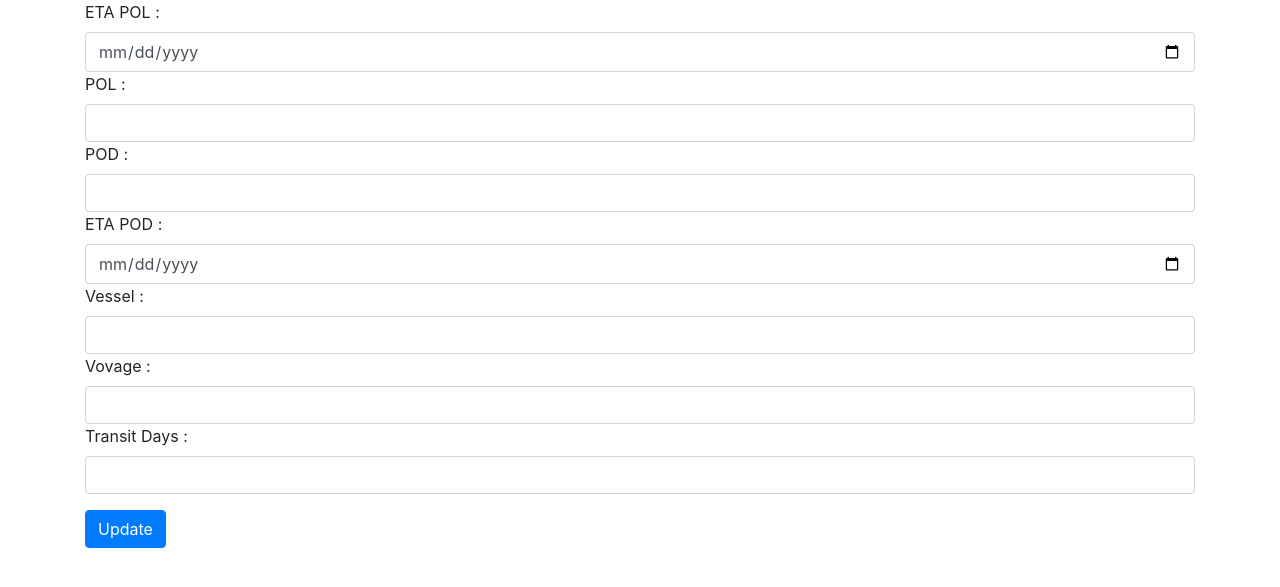
After one commit to Shyan1943/project3, a Flask app: template templates/schedule_update.template.html in a window 1280 px wide. The commit adds this page. Shown: the top 587 px of the page. Run offline with Flask 2, Linux system fonts and the light colour scheme; the template is opened without the code that fills it, so the values that code supplies are empty; some libraries are stand-ins or nearby versions.

Commit message:
Added CRUD route & template

```diff
--- a/app.py
+++ b/app.py
@@ -1,7 +1,8 @@
 from flask import Flask, render_template, request, redirect, url_for, flash
+import os
+from bson.objectid import ObjectId
+from dotenv import load_dotenv
 import pymongo
-from dotenv import load_dotenv
-import os
 import datetime
 
 load_dotenv()
@@ -30,19 +31,19 @@ def schedule_create_form():
 
 @app.route("/schedule/create", methods=["POST"])
 def schedule_create_process():
-    eta_pol_date = request.form.get("eta_pol_date")
+    eta_pol = request.form.get("eta_pol")
     pol = request.form.get("pol")
     pod = request.form.get("pod")
-    eta_pod_date = request.form.get("eta_pod_date")
+    eta_pod = request.form.get("eta_pod")
     vessel = request.form.get("vessel")
     vovage = request.form.get("vovage")
     transit_days = request.form.get("transit_days")
 
     client[DB_NAME].schedule.insert_one({
-        "eta_pol_date": datetime.datetime.strptime(eta_pol_date, "%Y-%m-%d"),
+        "eta_pol": datetime.datetime.strptime(eta_pol, "%Y-%m-%d"),
         "pol": pol,
         "pod": pod,
-        "eta_pod_date": datetime.datetime.strptime(eta_pod_date, "%Y-%m-%d"),
+        "eta_pod": datetime.datetime.strptime(eta_pod, "%Y-%m-%d"),
         "vessel": vessel,
         "vovage": vovage,
         "transit_days": transit_days
@@ -51,6 +52,39 @@ def schedule_create_process():
     return redirect(url_for("home"))
 
 
+@app.route("/schedule/update/<id>")
+def schedule_update_form(id):
+    schedule = client[DB_NAME].schedule.find_one({
+        "_id": ObjectId(id)
+    })
+    return render_template("schedule_update.template.html", schedule=schedule)
+
+@app.route("/schedule/update/<id>", methods=["POST"])
+def schedule_update_process(id):
+    eta_pol = request.form.get("eta_pol")
+    pol = request.form.get("pol")
+    pod = request.form.get("pod")
+    eta_pod = request.form.get("eta_pod")
+    vessel = request.form.get("vessel")
+    vovage = request.form.get("vovage")
+    transit_days = request.form.get("transit_days")
+
+    client[DB_NAME].schedule.update_one({
+        "_id": ObjectId(id)
+    }, {
+        "$set": {
+            "eta_pol": datetime.datetime.strptime(eta_pol, "%Y-%m-%d"),
+            "pol": pol,
+            "pod": pod,
+            "eta_pod": datetime.datetime.strptime(eta_pod, "%Y-%m-%d"),
+            "vessel": vessel,
+            "vovage": vovage,
+            "transit_days": transit_days
+        }
+    })
+    flash(f"'{vessel} V.{vovage}' has been updated")
+    return redirect(url_for("home"))
+
 # "magic code" -- boilerplate
 if __name__ == '__main__':
     app.run(host=os.environ.get('IP'),
--- /dev/null
+++ b/templates/schedule_update.template.html
@@ -0,0 +1,39 @@
+<!doctype html>
+{% extends "layout.template.html" %}
+
+{% block title %}Update Schedule{% endblock %}
+
+{% block content %}
+<form method="POST">
+    <div>
+        <label>ETA POL :</label>
+        <input type="date" class="form-control" name="eta_pol" value="{{schedule.eta_pol}}"/>
+    </div>
+    <div>
+        <label>POL :</label>
+        <input type="text" class="form-control" name="pol" value="{{schedule.pol}}"/>
+    </div>
+    <div>
+        <label>POD :</label>
+        <input type="text" class="form-control" name="pod" value="{{schedule.pod}}"/>
+    </div>
+    <div>
+        <label>ETA POD :</label>
+        <input type="date" class="form-control" name="eta_pod" value="{{schedule.eta_pod}}"/>
+    </div>
+    <div>
+        <label>Vessel :</label>
+        <input type="text" class="form-control" name="vessel" value="{{schedule.vessel}}"/>
+    </div>
+    <div>
+        <label>Vovage :</label>
+        <input type="text" class="form-control" name="vovage" value="{{schedule.vovage}}"/>
+    </div>
+    <div>
+        <label>Transit Days :</label>
+        <input type="text" class="form-control" name="transit_days" value="{{schedule.transit_days}}"/>
+	</div>
+
+    <input type="submit" class="btn btn-primary mt-3" value="Update"/>
+</form>
+{% endblock %}
```
Also changed, not shown: templates/home.template.html (+6 -2 lines), templates/schedule_create.template.html (+8 -8 lines), README.md.
